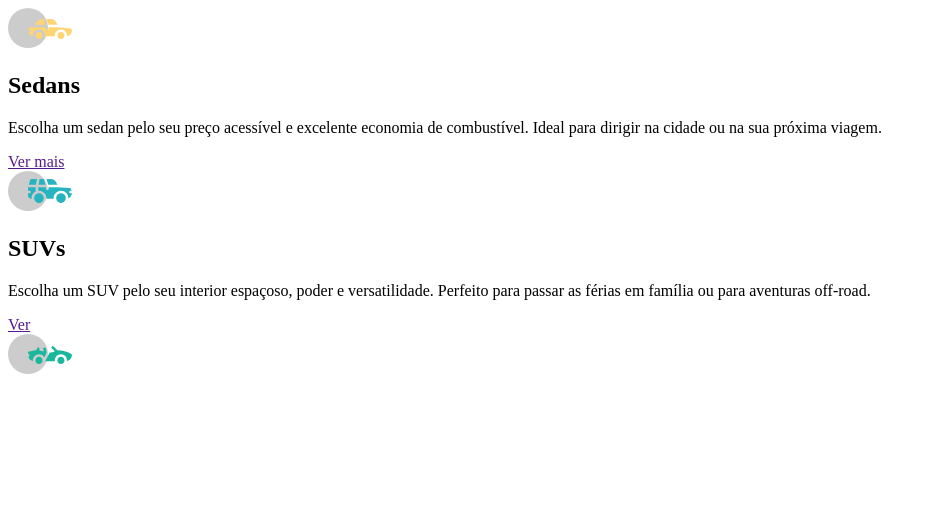
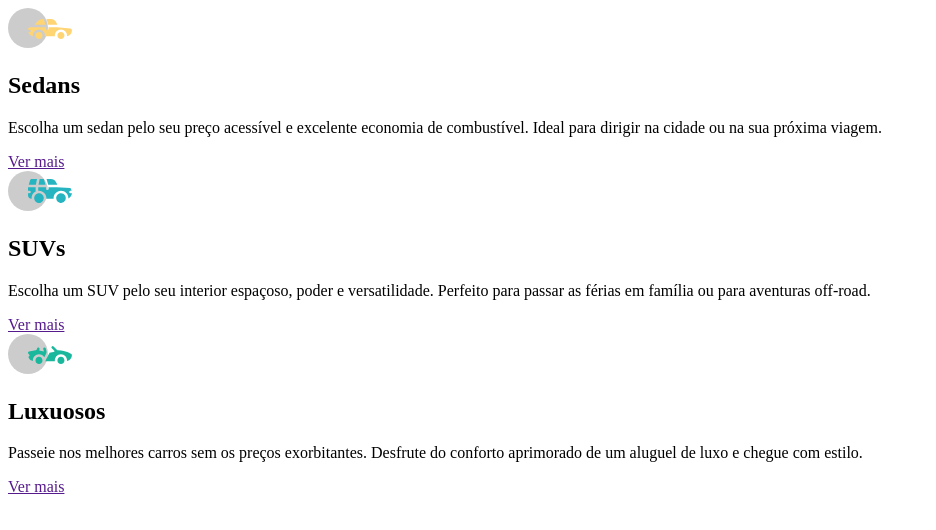
Before and after one commit to ryaanarthur/carros, a plain HTML site: page index.html in a window 1280 px wide. Shown: the whole page, without its empty margins (0-936 px from the left). Drawn offline with Linux system fonts and the light colour scheme.

Commit message:
estrutura do CSS

```diff
--- a/index.html
+++ b/index.html
@@ -21,14 +21,15 @@
             <h2>SUVs</h2>
             <p>Escolha um SUV pelo seu interior espaçoso, poder e versatilidade. Perfeito para passar as férias em família
             ou para aventuras off-road.</p>
-            <a href="">Ver</a>
+            <a href="">Ver mais</a>
         </section>
 
         <section class="luxuosos">
             <img src="./imagens/icon-luxury.svg" alt="">
-            <h2></h2>
-            <p></p>
-            <a href=""></a>
+            <h2>Luxuosos</h2>
+            <p>Passeie nos melhores carros sem os preços exorbitantes. Desfrute do conforto aprimorado de um aluguel de luxo
+             e chegue com estilo.</p>
+            <a href="">Ver mais</a>
         </section>
     </main>
 </body>
```
Also changed, not shown: style.css (added).
